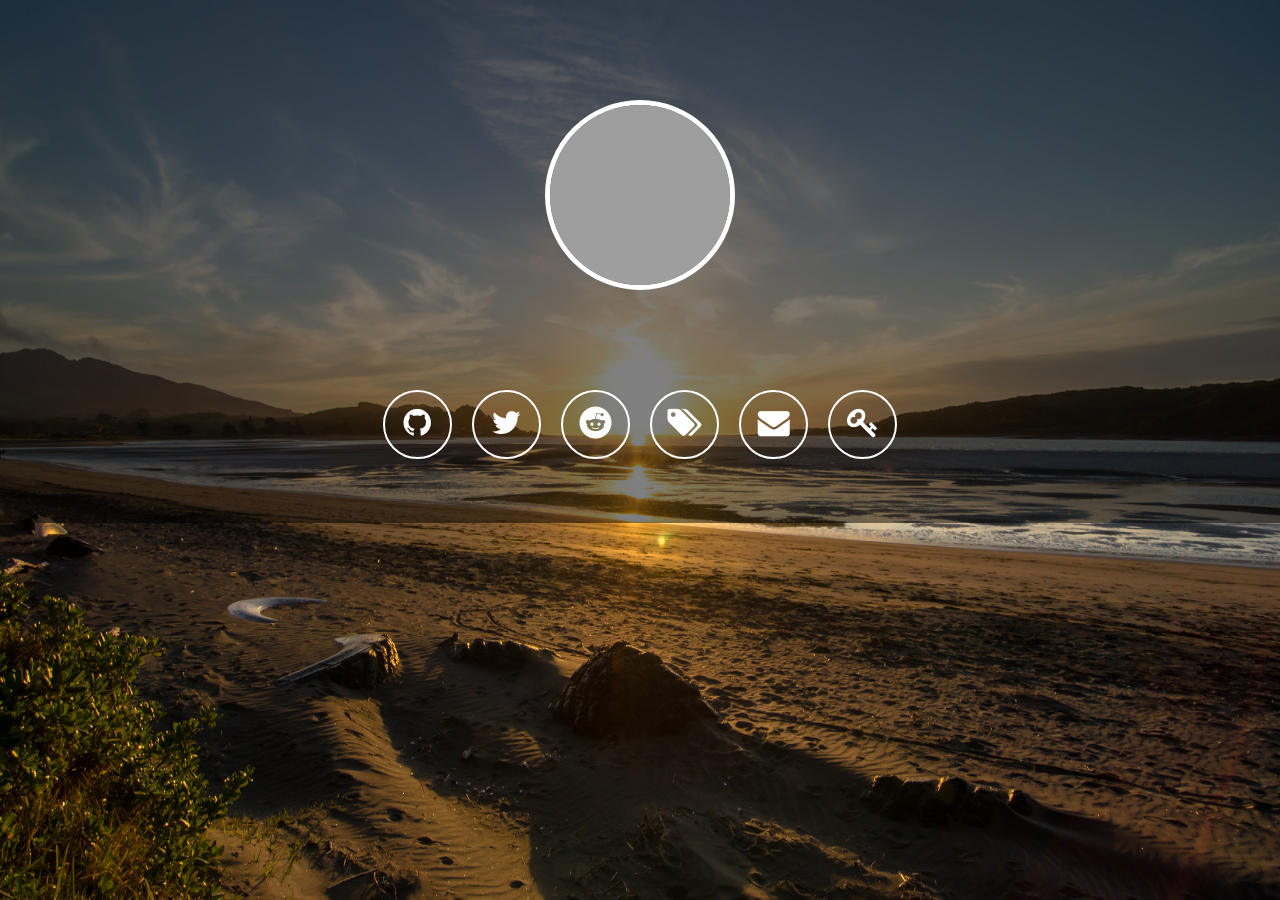
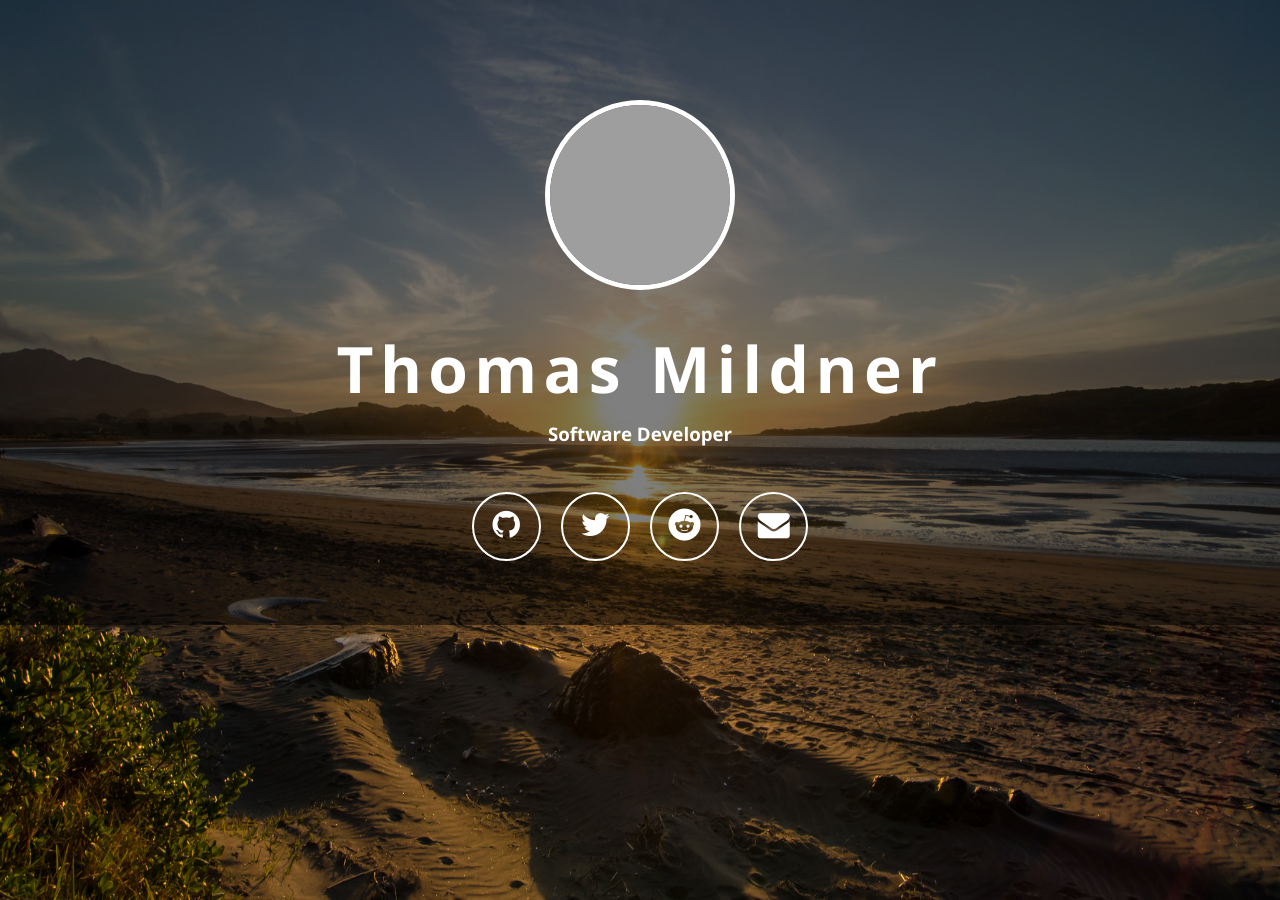
Before and after one commit to Thomas-Mildner/Thomas-Mildner.github.io, a Jekyll site: the page built from index.html, in a window 1280 px wide. Built offline with Jekyll 4.4.1, drawn with Linux system fonts in a browser that asks for light colours; nearby versions of some CDN libraries; grey boxes are pictures that could not be loaded.

Commit message:
changed typo in title

```diff
--- a/_config.yml
+++ b/_config.yml
@@ -24,9 +24,9 @@ reddit_username: Jonny-Crash
 #tumblr_username: your_tumblr_username_goes_here
 #weibo_username: your_weibo_username_goes_here
 #lastfm_username: your_lastfm_username_goes_here
-blog_url: "/blog"
+#blog_url: "/blog"
 email: thomas.mildner@yahoo.de
-public_key_url: "https://raw.pastebin.com/LINK-TO-PUBLIC-KEY"
+#public_key_url: "https://raw.pastebin.com/LINK-TO-PUBLIC-KEY"
 
 
 avatar: yes
--- a/index.html
+++ b/index.html
@@ -27,21 +27,14 @@ permalink: /
                 <img src="{{ site.avatar_img_path }}" id="avatar">
             {% endif %}
 
-            <h1>{{ Thomas Mildner }}</h1>
-            <h3>{{ Software Developer }}</h3>
+            <h1>{{ site.name }}</h1>
+            <h3>{{ site.description }}</h3>
 
                 <ul>
                     {% if site.github_username %}
                     <li><a class="fa fa-2x fa-github" href="https://github.com/{{ site.github_username }}"><span class="description">GitHub</span></a></li>
                     {% endif %}
 
-                    {% if site.codepen_username %}
-                    <li><a class="fa fa-2x fa-codepen" href="https://codepen.io/{{ site.codepen_username }}"><span class="description">CodePen</span></a></li>
-                    {% endif %}
-
-                    {% if site.facebook_username %}
-                    <li><a class="fa fa-2x fa-facebook" href="https://facebook.com/{{ site.facebook_username }}"><span class="description">Facebook</span></a></li>
-                    {% endif %}
 
                     {% if site.vk_username %}
                     <li><a class="fa fa-2x fa-vk" href="https://vk.com/{{ site.vk_username }}"><span class="description">ВКонтакте</span></a></li>
@@ -49,10 +42,6 @@ permalink: /
 
                     {% if site.twitter_username %}
                     <li><a class="fa fa-2x fa-twitter" href="https://twitter.com/{{ site.twitter_username }}"><span class="description">Twitter</span></a></li>
-                    {% endif %}
-
-                    {% if site.google_plus_username %}
-                    <li><a class="fa fa-2x fa-google-plus" href="https://plus.google.com/+{{ site.google_plus_username }}"><span class="description">Google +</span></a></li>
                     {% endif %}
 
                     {% if site.linkedin_username %}
@@ -63,17 +52,6 @@ permalink: /
                     <li><a class="fa fa-2x fa-vine" href="https://vine.co/{{ site.vine_username }}"><span class="description">Vine</span></a></li>
                     {% endif %}
 
-                    {% if site.instagram_username %}
-                    <li><a class="fa fa-2x fa-instagram" href="https://instagram.com/{{ site.instagram_username }}"><span class="description">Instagram</span></a></li>
-                    {% endif %}
-
-                    {% if site.flickr_usernmae %}
-                    <li><a class="fa fa-2x fa-flickr" href="https://flickr.com/photos/{{ site.flickr_username }}"><span class="description">Flickr</span></a></li>
-                    {% endif %}
-
-                    {% if site.steam_username %}
-                    <li><a class="fa fa-2x fa-steam" href="http://steamcommunity.com/id/{{ site.steam_username }}"><span class="description">Steam</span></a></li>
-                    {% endif %}
 
                     {% if site.soundcloud_username %}
                     <li><a class="fa fa-2x fa-soundcloud" href="https://soundcloud.com/{{ site.soundcloud_username }}"><span class="description">Soundcloud</span></a></li>
@@ -103,6 +81,10 @@ permalink: /
                     <li><a class="fa fa-2x fa-weibo" href="https://weibo.com/{{ site.weibo_username }}"><span class="description">微博</span></a></li>
                     {% endif %}
 
+                    {% if site.xing_username %}
+                    <li><a class="fab fa-xing" href="https://weibo.com/{{ site.xing_username }}"><span class="description">Xing</span></a></li>
+                    {% endif %}
+
                     {% if site.blog_url %}
                     <li><a class="fa fa-2x fa-tags" href="{{ site.baseurl }}{{ site.blog_url }}"><span class="description">Blog</span></a></li>
                     {% endif %}
```
